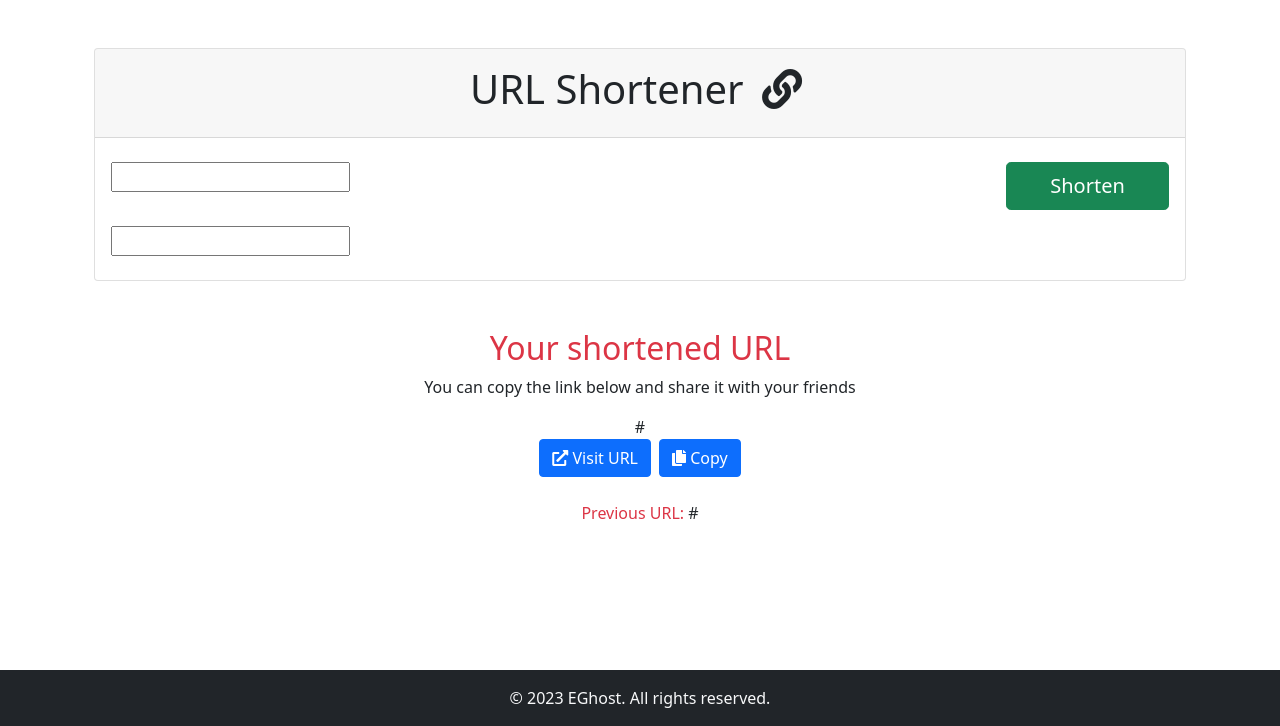
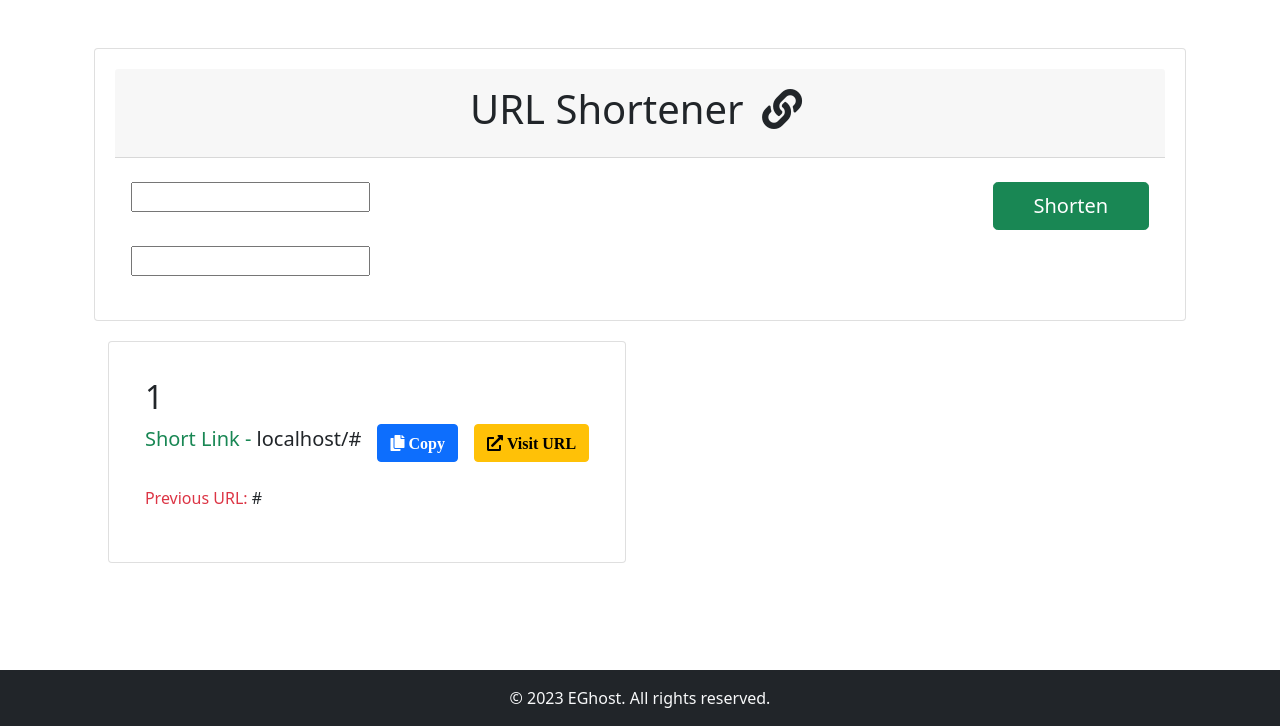
Before and after one commit to EGhost98/Chibi_URL, a Django app: template tinyurl/templates/tinyurl/home.html in a window 1280 px wide. Shown: the part 74-800 px from the top of the page. Run offline with Django 4.2, Linux system fonts and the light colour scheme; the template is opened without the code that fills it: most values are stand-ins (such as "Sample title", 1, 10 or a date in 2020); form fields are guessed from the names that the template uses.

Commit message:
UI Adjustments and card at home

```diff
--- a/tinyurl/templates/tinyurl/home.html
+++ b/tinyurl/templates/tinyurl/home.html
@@ -1,4 +1,6 @@
-{% extends 'tinyurl/base.html' %} {% block body %}
+{% extends 'tinyurl/base.html' %}
+
+{% block body %}
 <link
     rel="stylesheet"
     href="https://cdnjs.cloudflare.com/ajax/libs/font-awesome/5.15.3/css/all.min.css"
@@ -21,39 +23,49 @@
                     <div class="col-md-4">
                         {{ form.url_index }}
                     </div>
-                    {% comment %} <div class="col-md-4">
-                        {{ form.short_url }}
-                    </div> {% endcomment %}
                 </div>
             </form>
         </div>
     </div>
-</div>
+
     {% if errors %}
     <div class="alert alert-danger mt-4" role="alert">
-        <p>{{errors}}</p>
+        <p>{{ errors }}</p>
     </div>
-    {% endif %} {% if new_url %}
-    <div class="mx-auto text-center mt-5">
-        <h2 class="text-danger">Your shortened URL</h2>
-        <p>You can copy the link below and share it with your friends</p>
-        <a>{{new_url}}</a>
-        <br />
-        <div class="d-flex justify-content-center align-items-center">
-            <a href="{{ new_url }}" class="btn btn-primary me-2">
-                <i class="fas fa-external-link-alt"></i> Visit URL
-            </a>
-            <button
-                class="btn btn-primary"
-                onclick="copyToClipboard('{{ new_url }}')"
-            >
-                <i class="fas fa-copy"></i> Copy
-            </button>
+    {% endif %}
+
+    {% if cur %}
+    <div class="col-md-6 mb-4 d-flex justify-content-center">
+        <div class="card h-100">
+            <div class="card-body d-flex flex-column justify-content-between">
+                <h2 class="card-title">{{ cur.url_index }}</h2>
+                <div class="d-flex align-items-center">
+                    <h5 href="#" class="card-text"><span class="text-success">Short Link - </span>{{ request.get_host }}/{{ cur.short_url }}
+                    </h5>
+                    <button
+                        class="btn btn-primary ms-3 btn-m copy-btn"
+                        onclick="copyToClipboard('{{ request.get_host }}/{{ cur.short_url }}')"
+                        data-bs-toggle="tooltip"
+                        data-bs-placement="top"
+                        title="Copy to Clipboard"
+                    >
+                        <i class="fas fa-copy"> Copy</i>
+                    </button>
+                    <a
+                        href="{% url 'redirect_url' shortened_part=cur.short_url %}"
+                        class="btn btn-warning ms-3 btn-m"
+                        data-bs-toggle="tooltip"
+                        data-bs-placement="top"
+                        title="Visit URL"
+                    >
+                        <i class="fas fa-external-link-alt"> Visit URL</i>
+                    </a>
+                </div>
+                <br>
+                <p><span class="text-danger">Previous URL:</span> {{ cur.long_url }}</p>
+            </div>
         </div>
-        <br />
-        <p><span class="text-danger">Previous URL:</span> {{ long_url }}</p>
     </div>
-
     {% endif %}
 </div>
 
@@ -121,6 +133,20 @@
         color: #4caf50;
         font-weight: bold;
     }
+
+    /* Added styles */
+    .card {
+        margin-top: 20px;
+        padding: 20px;
+    }
+
+    .alert {
+        margin-top: 20px;
+    }
+
+    .col-md-6.mb-4 {
+        margin-bottom: 20px;
+    }
 </style>
 
 {% endblock body %}
--- a/tinyurl/views.py
+++ b/tinyurl/views.py
@@ -26,8 +26,7 @@ class index(View):
             shortened_object.save()
             new_url = request.build_absolute_uri('/') + shortened_object.short_url
             long_url = shortened_object.long_url
-            context['new_url'] = new_url
-            context['long_url'] = long_url
+            context['cur'] = shortened_object
         else:
             context['errors'] = form.errors
         return render(request, self.template_name, context)
```
Also changed, not shown: tinyurl/templates/tinyurl/myurls.html (+4 -6 lines), db.sqlite3.
